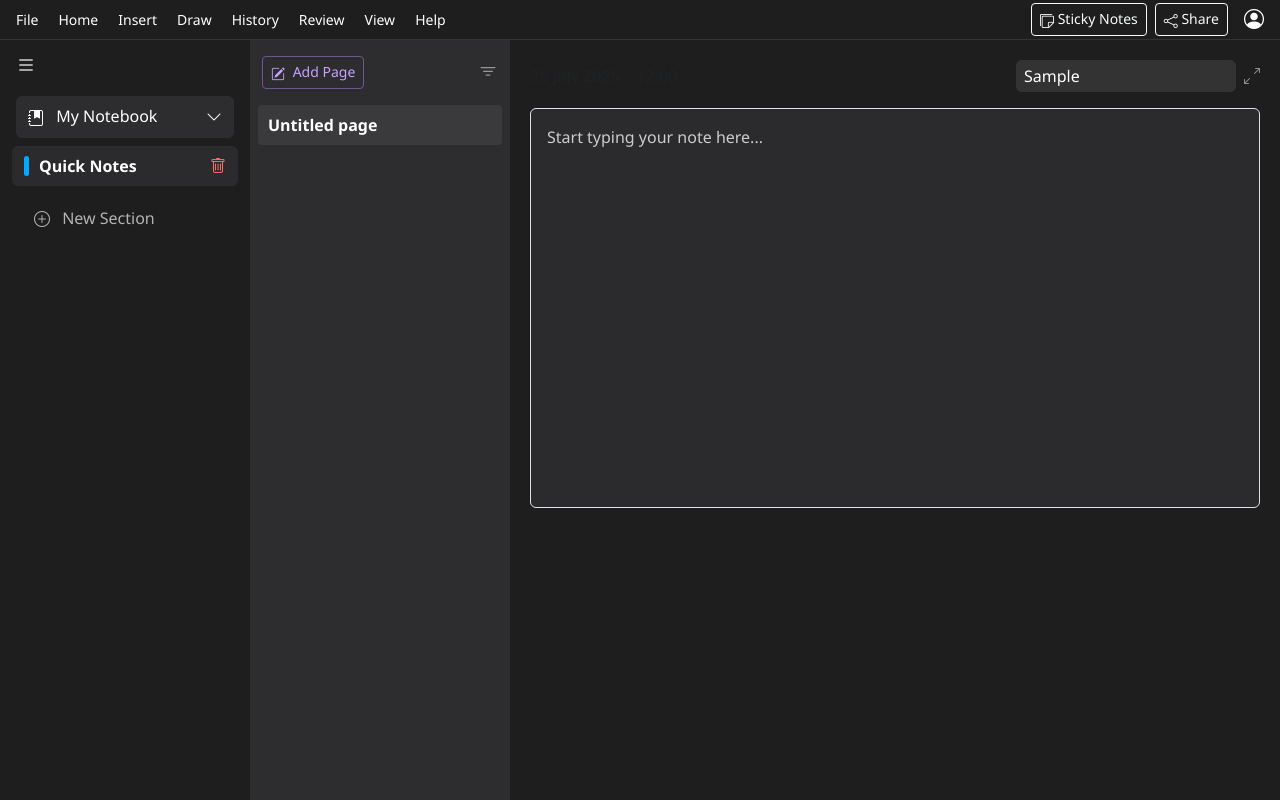
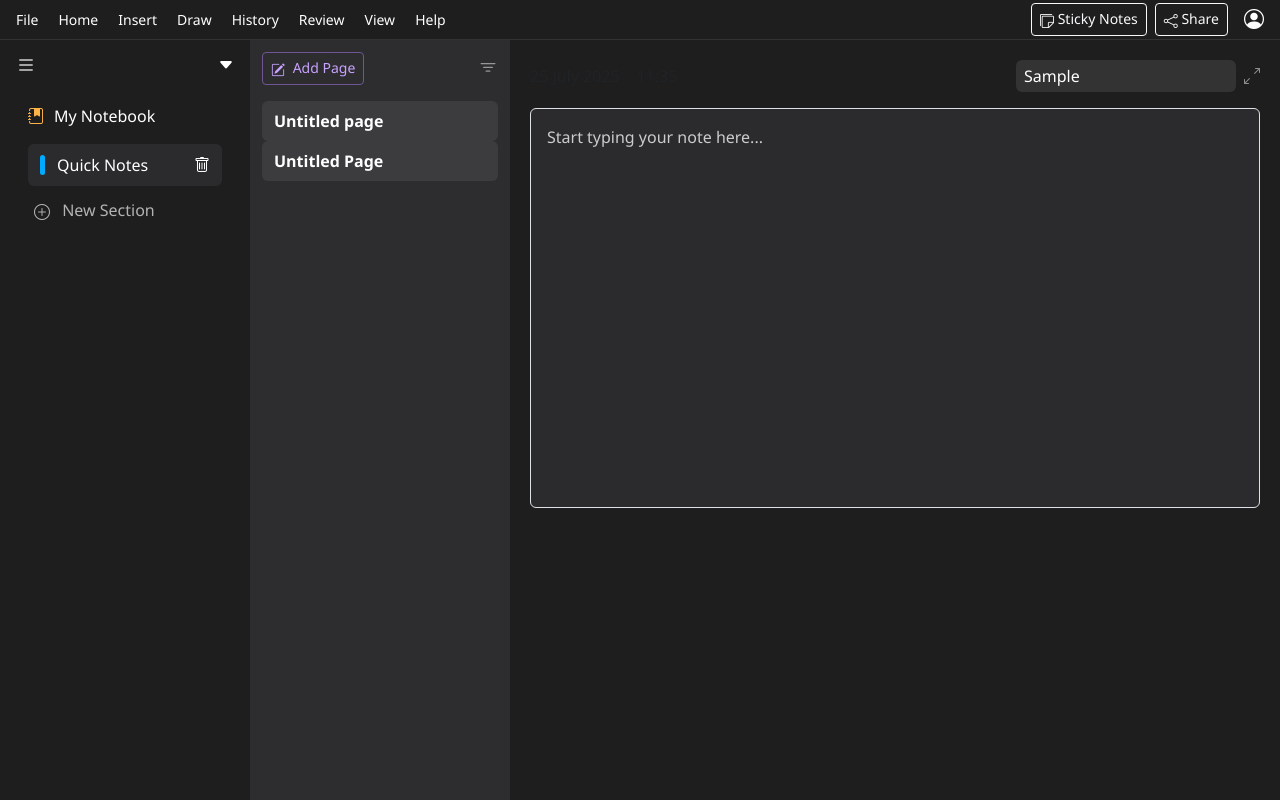
Before and after one commit to amitpaul2004/note-app, a plain HTML site: page ui/index.html in a window 1280 px wide. Both pictures are taken after typing "Sample" into the empty fields and a click on the button "Add Page". Drawn offline with nearby package versions, Linux system fonts and the light colour scheme.

Commit message:
new change

```diff
--- a/ui/index.html
+++ b/ui/index.html
@@ -2,10 +2,8 @@
 <html lang="en">
 <head>
   <meta charset="UTF-8" />
-  <meta name="viewport" content="width=device-width, initial-scale=1.0" />
+  <meta name="viewport" content="width=device-width, initial-scale=1.0"/>
   <title>OneNote UI Clone</title>
-
-  <!-- Bootstrap CSS & Icons -->
   <link href="https://cdn.jsdelivr.net/npm/bootstrap@5.3.3/dist/css/bootstrap.min.css" rel="stylesheet">
   <link href="https://cdn.jsdelivr.net/npm/bootstrap-icons@1.10.5/font/bootstrap-icons.css" rel="stylesheet">
 
@@ -40,34 +38,38 @@
       width: 250px;
       background-color: #1e1e1e;
       padding-top: 10px;
-      overflow-y: auto;
+      transition: width 0.3s;
     }
 
-    .notebook-header {
-      padding: 8px 12px;
-      display: flex;
-      align-items: center;
-      justify-content: space-between;
-      background-color: #2d2d30;
-      border-radius: 6px;
-      color: white;
-      font-weight: 500;
+    .sidebar.collapsed {
+      width: 60px;
+    }
+
+    .sidebar.collapsed .text-label {
+      display: none;
+    }
+
+    .notebook-toggle {
       cursor: pointer;
     }
 
-    .section-container {
-      transition: max-height 0.3s ease;
+    .notebook-item, .section-item {
+      display: flex;
+      align-items: center;
+      padding: 8px 12px;
+      font-weight: 500;
+      color: white;
+      border-radius: 6px;
+    }
+
+    .notebook-item i {
+      margin-right: 10px;
+      color: #ffb347;
     }
 
     .section-item {
       background-color: #2b2b2e;
-      color: #fff;
-      padding: 8px 12px;
-      font-weight: 600;
-      display: flex;
-      align-items: center;
-      border-radius: 6px;
-      margin: 8px 12px;
+      margin: 6px 12px;
       justify-content: space-between;
     }
 
@@ -76,22 +78,17 @@
       align-items: center;
     }
 
-    .section-item .color-bar {
+    .color-bar {
       width: 5px;
       height: 20px;
+      margin-right: 10px;
       border-radius: 4px;
-      margin-right: 10px;
-    }
-
-    .section-item[contenteditable] {
-      outline: none;
     }
 
     .new-section {
       padding-left: 34px;
-      margin-top: 20px;
+      margin: 12px 0;
       color: #b3b3b3;
-      font-weight: 500;
       cursor: pointer;
     }
 
@@ -99,23 +96,6 @@
       width: 260px;
       background-color: #2d2d30;
       padding: 12px;
-    }
-
-    .page-button {
-      background-color: transparent;
-      color: #b3b3ff;
-      border: 1px solid #444;
-      padding: 6px 12px;
-      border-radius: 6px;
-      margin-bottom: 10px;
-    }
-
-    .page-item {
-      background-color: #3a3a3d;
-      padding: 8px 10px;
-      color: white;
-      border-radius: 4px;
-      font-weight: 500;
     }
 
     .main-content {
@@ -134,18 +114,25 @@
       width: 220px;
     }
 
+    .edit-input {
+      background: transparent;
+      border: none;
+      color: #fff;
+      outline: none;
+      width: 100px;
+    }
+
     .bi {
       vertical-align: middle;
     }
 
-    .delete-btn {
-      color: #ff6b6b;
-      cursor: pointer;
+    .hidden {
+      display: none;
     }
   </style>
 </head>
 <body>
-  <!-- Top Navigation Bar -->
+  <!-- Topbar -->
   <div class="topbar">
     <div class="d-flex align-items-center">
       <span>File</span>
@@ -164,57 +151,57 @@
     </div>
   </div>
 
-  <!-- Main Layout -->
+  <!-- Layout -->
   <div class="d-flex" style="height: calc(100vh - 40px);">
     <!-- Sidebar -->
-    <div class="sidebar">
-      <div class="px-3 mb-3">
-        <i class="bi bi-list text-white fs-5"></i>
+    <div id="sidebar" class="sidebar">
+      <div class="px-3 mb-3 d-flex justify-content-between align-items-center">
+        <i class="bi bi-list text-white fs-5 notebook-toggle" onclick="toggleSidebar()"></i>
+        <i class="bi bi-caret-down-fill text-white fs-6 notebook-toggle" onclick="toggleNotebook()" title="Collapse Notebook"></i>
       </div>
 
-      <!-- Notebook Dropdown -->
-      <div class="px-3">
-        <div class="notebook-header" onclick="toggleNotebook()">
-          <span><i class="bi bi-journal-bookmark-fill me-2"></i> My Notebook</span>
-          <i id="toggleIcon" class="bi bi-chevron-down"></i>
+      <div class="px-3" id="notebookContainer">
+        <div class="notebook-item mb-2">
+          <i class="bi bi-journal-bookmark-fill"></i>
+          <span class="text-label">My Notebook</span>
+        </div>
+        <div id="sectionList">
+          <!-- Initial Section -->
+          <div class="section-item">
+            <div class="left">
+              <div class="color-bar" style="background-color:#00aaff"></div>
+              <input class="edit-input" value="Quick Notes"/>
+            </div>
+            <i class="bi bi-trash" onclick="this.parentElement.remove()" title="Delete"></i>
+          </div>
         </div>
       </div>
 
-      <!-- Section List -->
-      <div id="sectionContainer" class="section-container">
-        <div class="section-item">
-          <div class="left">
-            <div class="color-bar" style="background-color: #00aaff;"></div>
-            <div contenteditable="true">Quick Notes</div>
-          </div>
-          <i class="bi bi-trash delete-btn" onclick="deleteSection(this)"></i>
-        </div>
-      </div>
-
-      <!-- New Section -->
       <div class="new-section" onclick="addSection()">
-        <i class="bi bi-plus-circle me-2"></i> New Section
+        <i class="bi bi-plus-circle me-2"></i> <span class="text-label">New Section</span>
       </div>
     </div>
 
     <!-- Page List -->
-    <div class="page-list d-flex flex-column px-2 pt-3">
-      <div class="d-flex justify-content-between align-items-center mb-3 px-1">
+    <div class="page-list">
+      <div class="d-flex justify-content-between align-items-center mb-3">
         <button class="btn btn-sm" style="border: 1px solid #6e5693; color: #c8a2ff;">
           <i class="bi bi-pencil-square me-1"></i> Add Page
         </button>
         <i class="bi bi-filter text-white-50 fs-5" style="cursor: pointer;"></i>
       </div>
-      <div class="page-item fw-semibold">Untitled page</div>
+      <div class="page-item fw-semibold" style="background-color: #3c3c3f; padding: 8px 12px; border-radius: 6px;">
+        Untitled page
+      </div>
     </div>
 
-    <!-- Main Content Area -->
+    <!-- Main Content -->
     <div class="main-content">
       <div class="d-flex justify-content-between align-items-center mb-3">
-        <div class="text-muted">25 July 2025 &nbsp;&nbsp; 12:00</div>
+        <div class="text-muted">25 July 2025 &nbsp;&nbsp; 11:35</div>
         <div class="d-flex align-items-center">
           <input type="text" class="search-bar me-2" placeholder="Search Notebooks" />
-          <i class="bi bi-arrows-angle-expand text-white-50" style="cursor: pointer;"></i>
+          <i class="bi bi-arrows-angle-expand text-white-50" title="Expand View"></i>
         </div>
       </div>
       <div contenteditable="true" class="border rounded p-3" style="min-height: 400px; background-color: #2b2b2e;">
@@ -223,47 +210,63 @@
     </div>
   </div>
 
-  <!-- Bootstrap JS -->
-  <script src="https://cdn.jsdelivr.net/npm/bootstrap@5.3.3/dist/js/bootstrap.bundle.min.js"></script>
-
-  <!-- Custom JS -->
   <script>
-    const colors = ['#00aaff', '#ff6b6b', '#ffa502', '#2ed573', '#70a1ff', '#c56cf0', '#ff4757'];
+    const sectionColors = ['#00aaff', '#ffa500', '#32cd32', '#ff69b4', '#ba55d3', '#00ced1'];
+    let sectionCount = 1;
 
     function addSection() {
-      const container = document.getElementById('sectionContainer');
-      const color = colors[Math.floor(Math.random() * colors.length)];
-
+      const color = sectionColors[sectionCount % sectionColors.length];
       const section = document.createElement('div');
       section.className = 'section-item';
+
       section.innerHTML = `
         <div class="left">
-          <div class="color-bar" style="background-color: ${color};"></div>
-          <div contenteditable="true">New Section</div>
+          <div class="color-bar" style="background-color:${color}"></div>
+          <input class="edit-input" value="New Section ${sectionCount}"/>
         </div>
-        <i class="bi bi-trash delete-btn" onclick="deleteSection(this)"></i>
+        <i class="bi bi-trash" onclick="this.parentElement.remove()" title="Delete"></i>
       `;
-      container.appendChild(section);
+
+      document.getElementById('sectionList').appendChild(section);
+      sectionCount++;
     }
 
-    function deleteSection(icon) {
-      const section = icon.closest('.section-item');
-      section.remove();
+    let notebookVisible = true;
+    function toggleNotebook() {
+      notebookVisible = !notebookVisible;
+      document.getElementById("notebookContainer").style.display = notebookVisible ? 'block' : 'none';
     }
 
-    function toggleNotebook() {
-      const container = document.getElementById('sectionContainer');
-      const icon = document.getElementById('toggleIcon');
-      if (container.style.display === 'none') {
-        container.style.display = 'block';
-        icon.classList.remove('bi-chevron-up');
-        icon.classList.add('bi-chevron-down');
+    function toggleSidebar() {
+      document.getElementById("sidebar").classList.toggle("collapsed");
+    }
+
+    const pageList = document.querySelector('.page-list');
+    const addPageBtn = pageList.querySelector('button');
+
+    addPageBtn.addEventListener('click', () => {
+      const newPage = document.createElement('div');
+      newPage.className = 'page-item fw-semibold mb-2';
+      newPage.contentEditable = true;
+      newPage.innerText = 'Untitled Page';
+      newPage.style.backgroundColor = '#3c3c3f';
+      newPage.style.padding = '8px 12px';
+      newPage.style.borderRadius = '6px';
+      newPage.style.outline = 'none';
+
+      newPage.addEventListener('click', () => {
+        const editor = document.querySelector('.main-content div[contenteditable]');
+        editor.innerHTML = '';
+        editor.focus();
+      });
+
+      const lastElement = pageList.querySelector('.page-item:last-of-type');
+      if (lastElement) {
+        lastElement.after(newPage);
       } else {
-        container.style.display = 'none';
-        icon.classList.remove('bi-chevron-down');
-        icon.classList.add('bi-chevron-up');
+        pageList.appendChild(newPage);
       }
-    }
+    });
   </script>
 </body>
 </html>
```
